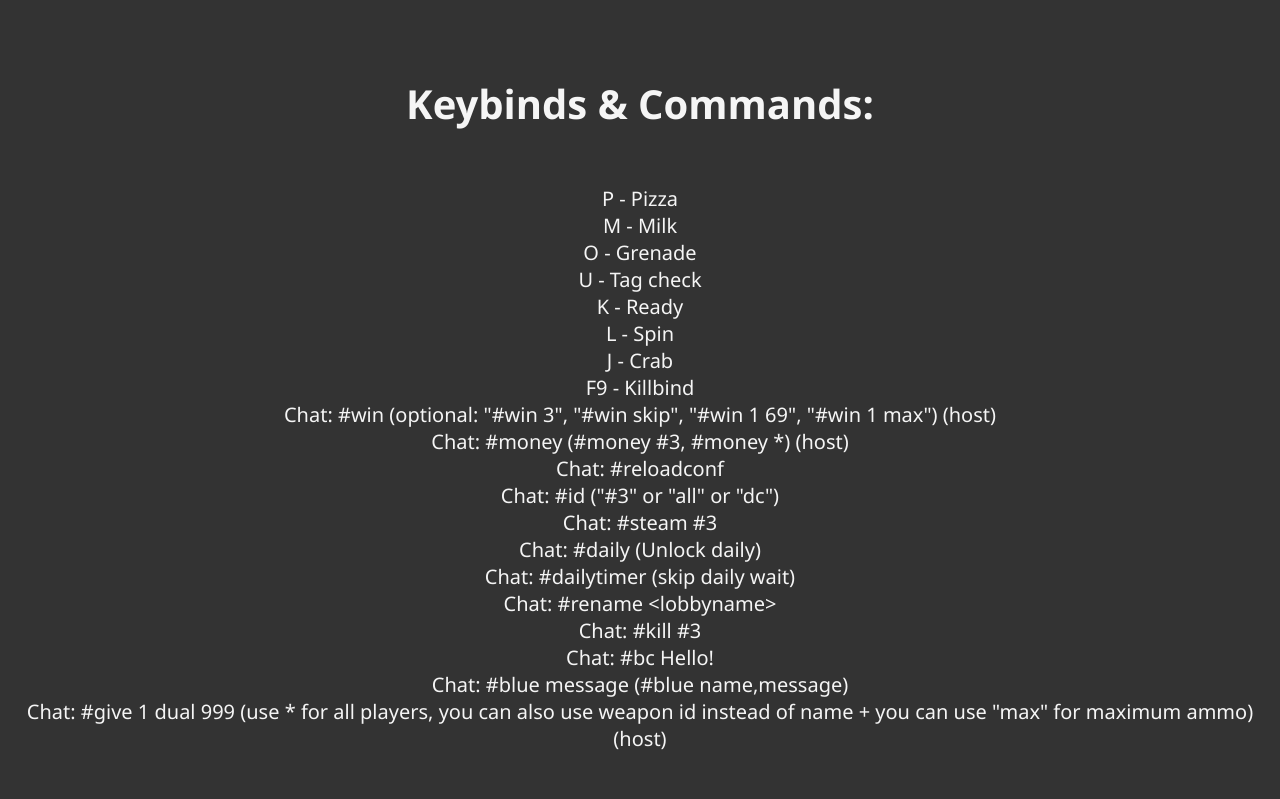
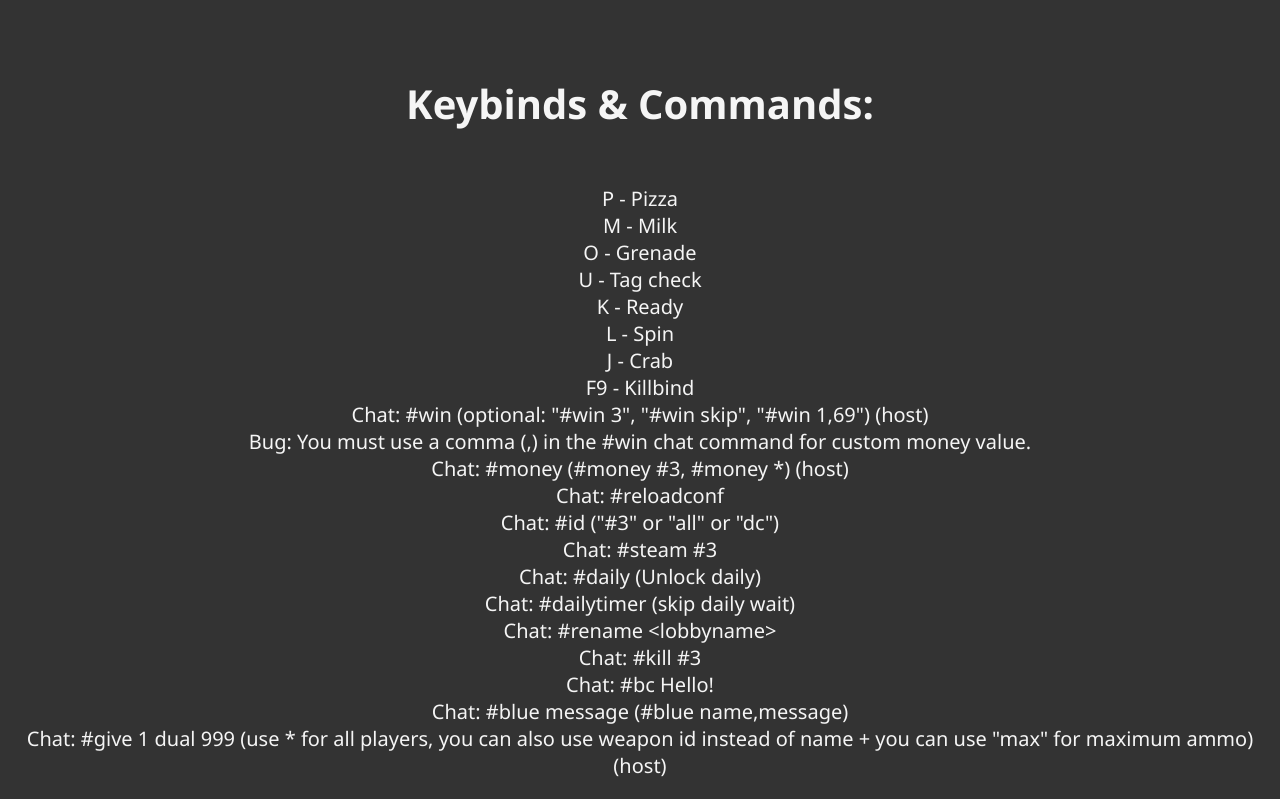
Before and after one commit to W-i-n-7/ItemMOD, a plain HTML site: page index.html in a window 1280 px wide. Shown: the part 1171-1970 px from the top of the page. Before the commit the page ends 1943 px from the top, so only its background shows below. Drawn offline with Linux system fonts and the light colour scheme.

Commit message:
Add notice for #win command bug
not making another version for such a small fix

```diff
--- a/index.html
+++ b/index.html
@@ -5,7 +5,7 @@
     <meta name="viewport" content="width=device-width, initial-scale=1.0">
     <title>ItemMOD</title>
     <link rel="stylesheet" type="text/css" href="./style.css">
-    <meta name="description" content="ItemMOD is a mod i have developed for the game Crab Game.">
+    <meta name="description" content="ItemMOD is a mod i (Win_7) have developed for the game Crab Game.">
     <meta name="author" content="Win_7">
 </head>
 <body>
@@ -59,7 +59,8 @@ K - Ready
 L - Spin
 J - Crab
 F9 - Killbind
-Chat: #win (optional: "#win 3", "#win skip", "#win 1 69", "#win 1 max") (host)
+Chat: #win (optional: "#win 3", "#win skip", "#win 1,69") (host)
+Bug: You must use a comma (,) in the #win chat command for custom money value.
 Chat: #money (#money #3, #money *) (host)
 Chat: #reloadconf
 Chat: #id ("#3" or "all" or "dc")
```
